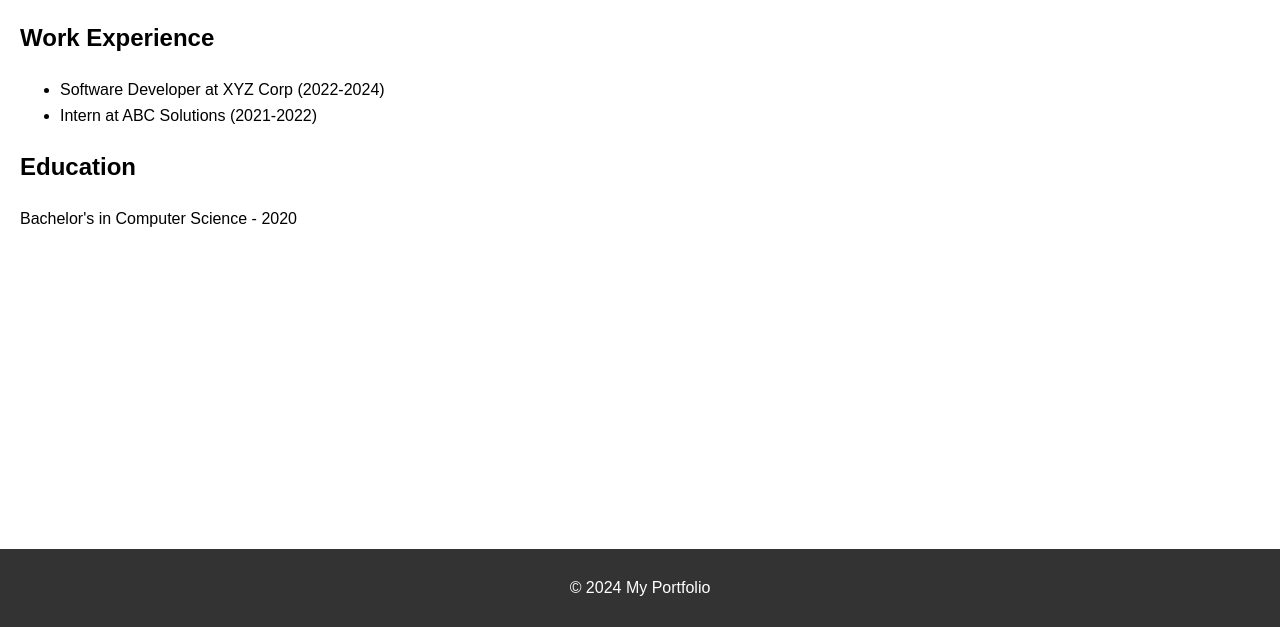
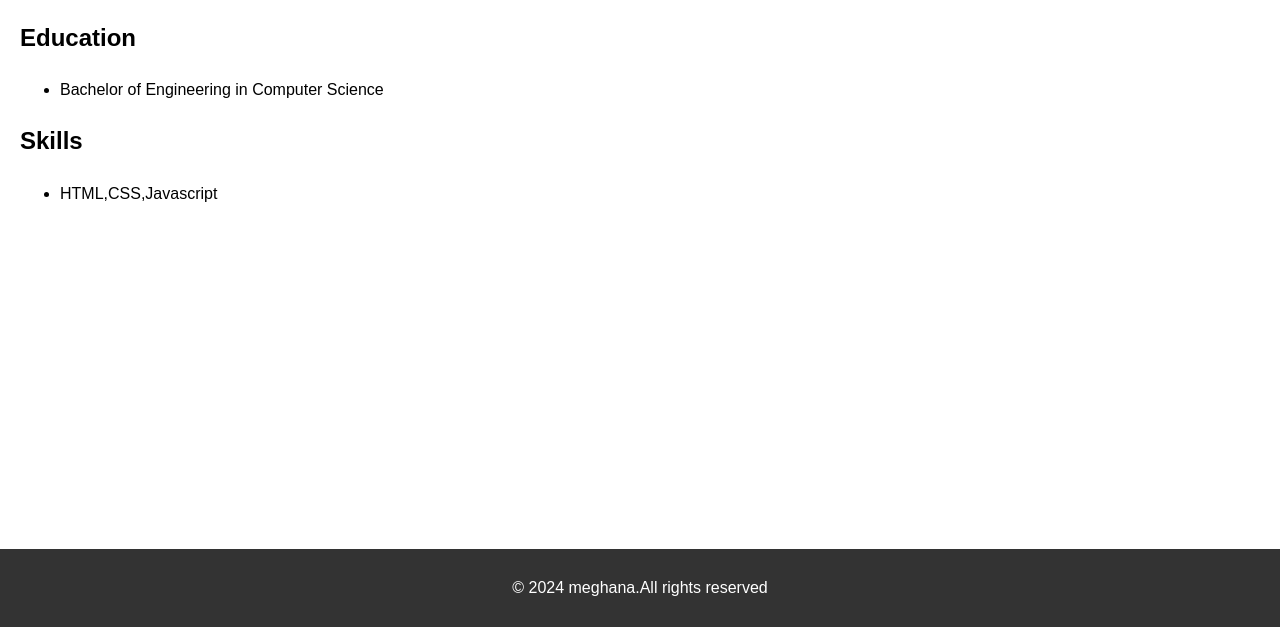
Before and after one commit to Meghana-N-gouli/weblab, a plain HTML site: page resume.html in a window 1280 px wide. Shown: the part 173-800 px from the top of the page. Drawn offline with Linux system fonts and the light colour scheme.

Commit message:
Update resume.html

```diff
--- a/resume.html
+++ b/resume.html
@@ -1,4 +1,5 @@
-<!DOCTYPE html>
+
+       <!DOCTYPE html>
 <html lang="en">
 <head>
     <meta charset="UTF-8">
@@ -19,19 +20,19 @@
     <main>
         <h1>Resume</h1>
         <section>
-            <h2>Work Experience</h2>
+            <h2>Education</h2>
             <ul>
-                <li>Software Developer at XYZ Corp (2022-2024)</li>
-                <li>Intern at ABC Solutions (2021-2022)</li>
+                <li>Bachelor of Engineering in Computer Science </li>
+                </li>
             </ul>
         </section>
         <section>
-            <h2>Education</h2>
-            <p>Bachelor's in Computer Science - 2020</p>
+            <h2>Skills</h2>
+                  <ul> <li>HTML,CSS,Javascript</li></ul>
         </section>
     </main>
     <footer>
-        <p>&copy; 2024 My Portfolio</p>
+        <p>&copy; 2024  meghana.All rights reserved</p>
     </footer>
 </body>
 </html>
```
